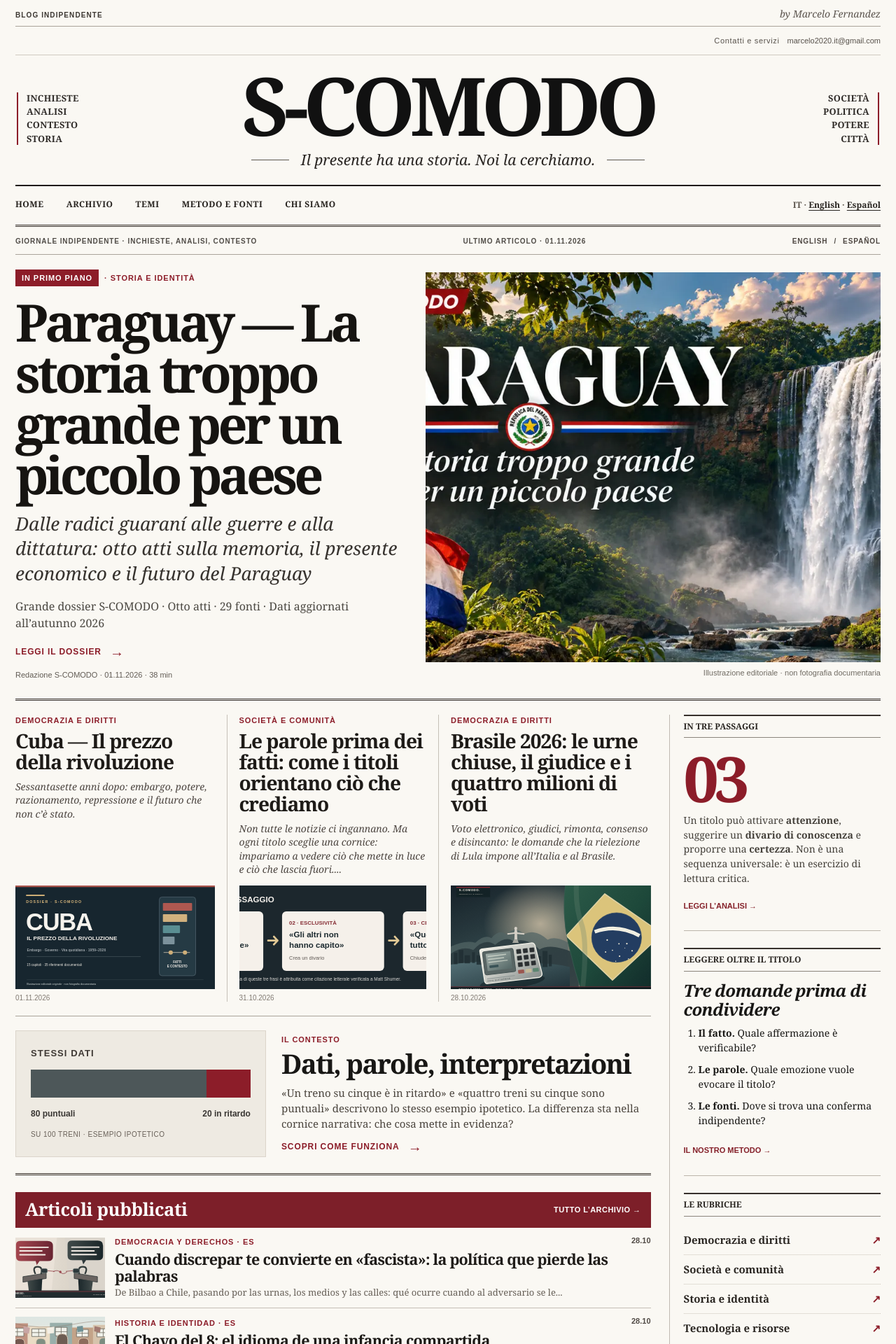
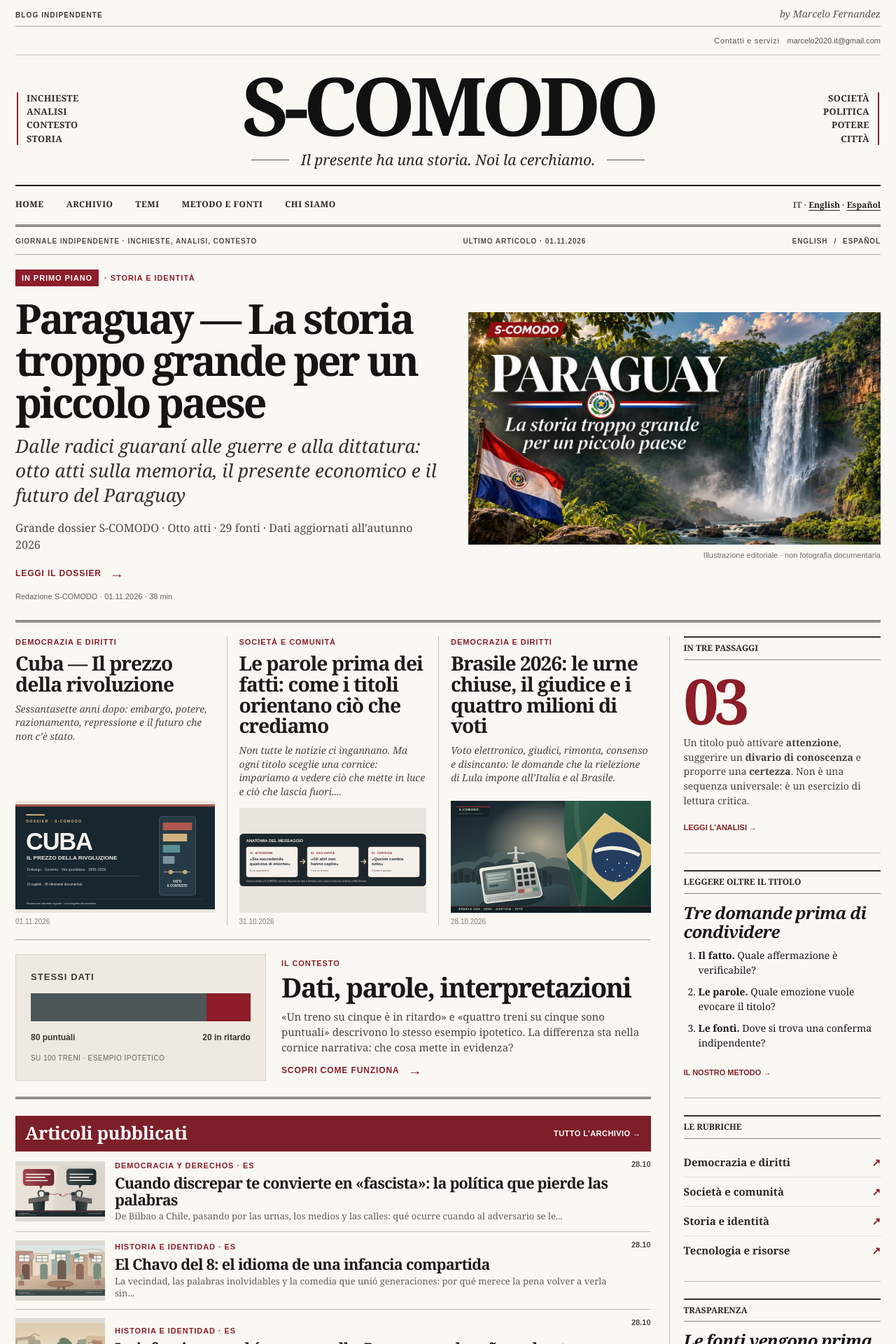
Before and after one commit to manzo8b/s-comodo, a Jekyll site: the page built from index.html, in a window 1280 px wide. Shown: the top 1920 px of the page at 70% size. Built offline with Jekyll 4.4.1, drawn with Linux system fonts in a browser that asks for light colours.

Commit message:
fix: mostra copertine intere e riequilibra griglia desktop su S-COMODO

```diff
--- a/assets/css/newspaper.css
+++ b/assets/css/newspaper.css
@@ -45,11 +45,11 @@ a:focus-visible,button:focus-visible,input:focus-visible{outline:3px solid #8420
 .front-edition-strip a{color:#4c4540;text-decoration:none}
 .front-edition-strip a:hover{color:#8c1d29;text-decoration:underline}
 .front-edition-langs{white-space:nowrap;display:flex;gap:9px}
-.front-lead{display:grid;grid-template-columns:minmax(0,.94fr) minmax(0,1.12fr);gap:clamp(22px,3.1vw,45px);padding:25px 0 28px;border-bottom:3px double #36302d;align-items:stretch}
+.front-lead{display:grid;grid-template-columns:minmax(0,1.03fr) minmax(0,1fr);gap:clamp(22px,3.1vw,45px);padding:25px 0 28px;border-bottom:3px double #36302d;align-items:center}
 .front-lead-copy{display:flex;flex-direction:column;justify-content:center;min-width:0}
 .front-eyebrow{margin:0 0 13px}
 .front-eyebrow span{background:#8c1d29;color:white;padding:6px 9px;margin-right:4px}
-.front-lead h1{font:700 clamp(3.35rem,5.75vw,6.35rem)/.99 Georgia,"Times New Roman",serif;letter-spacing:-.065em;margin:5px 0 16px;overflow-wrap:break-word}
+.front-lead h1{font:700 clamp(3rem,4.6vw,5rem)/1.02 Georgia,"Times New Roman",serif;letter-spacing:-.055em;margin:5px 0 16px;overflow-wrap:break-word}
 .front-lead h1 a{color:#161411;text-decoration:none}
 .front-lead h1 a:hover{text-decoration:underline;text-decoration-color:#8c1d29;text-decoration-thickness:2px}
 .front-lead-standfirst{font:italic clamp(1.24rem,2.05vw,1.65rem)/1.34 Georgia,serif;color:#36322e;margin:0 0 17px}
@@ -58,9 +58,9 @@ a:focus-visible,button:focus-visible,input:focus-visible{outline:3px solid #8420
 .front-read:hover{text-decoration:underline}
 .front-read span{font-size:20px;line-height:1}
 .front-byline{color:#615b54;font:11px Arial,sans-serif;margin:17px 0 0}
-.front-lead-image{margin:0;display:flex;flex-direction:column;min-width:0}
-.front-lead-image>a{display:block;flex:1;overflow:hidden;background:#e9e6df;min-height:370px}
-.front-lead-image img{width:100%;height:100%;object-fit:cover;object-position:center center;min-height:370px}
+.front-lead-image{margin:0;display:flex;flex-direction:column;min-width:0;width:100%;align-self:center}
+.front-lead-image>a{display:block;flex:none;overflow:hidden;background:#e9e6df;aspect-ratio:16/9;min-height:0}
+.front-lead-image img{display:block;width:100%;height:100%;object-fit:contain;object-position:center center;min-height:0}
 .front-lead-image figcaption{color:#716c64;text-align:right;font:11px/1.5 Arial,sans-serif;padding-top:7px}
 .front-image-fallback{display:flex;flex-direction:column;align-items:center;justify-content:center;color:#252323;background:#eae5dc;font:700 clamp(28px,5vw,54px) Georgia,serif;height:100%}
 .front-image-fallback span{font:12px Arial,sans-serif;letter-spacing:.08em;margin-top:10px}
@@ -75,8 +75,8 @@ a:focus-visible,button:focus-visible,input:focus-visible{outline:3px solid #8420
 .front-secondary h2 a,.front-archive-entry h3 a{color:#1e1b18;text-decoration:none}
 .front-secondary h2 a:hover,.front-archive-entry h3 a:hover{color:#8c1d29;text-decoration:underline}
 .front-secondary-intro{font:italic 14px/1.4 Georgia,serif;color:#4e4742;margin:0 0 13px;flex:1}
-.front-secondary-image{display:block;height:148px;background:#e8e5df;overflow:hidden}
-.front-secondary-image img{width:100%;height:100%;object-fit:cover;filter:saturate(.65)}
+.front-secondary-image{display:block;height:auto;aspect-ratio:16/9;background:#e8e5df;overflow:hidden}
+.front-secondary-image img{display:block;width:100%;height:100%;object-fit:contain;filter:saturate(.65)}
 .front-secondary-image img:hover{filter:saturate(.93)}
 .front-secondary-fallback{height:100%;display:grid;place-items:center;font:bold 28px Georgia,serif;color:#44403b}
 .front-secondary-date{margin:7px 0 0;font:10px Arial,sans-serif;color:#817a72}
@@ -115,7 +115,7 @@ a:focus-visible,button:focus-visible,input:focus-visible{outline:3px solid #8420
 .front-section-heading a:hover{text-decoration:underline}
 .front-archive-entry{display:grid;grid-template-columns:128px minmax(0,1fr) auto;gap:14px;align-items:center;padding:12px 0;border-bottom:1px solid #c6bfb6;min-width:0}
 .front-archive-thumb{display:block;overflow:hidden;background:#dedbd4}
-.front-archive-thumb img{width:128px;height:86px;object-fit:cover;filter:saturate(.64)}
+.front-archive-thumb img{display:block;width:128px;height:86px;object-fit:contain;filter:saturate(.64)}
 .front-archive-text{min-width:0}
 .front-archive-text .front-kicker{margin:0 0 5px}
 .front-archive-entry h3{font:700 1.35rem/1.09 Georgia,serif;letter-spacing:-.035em;margin:0 0 4px}
@@ -200,7 +200,7 @@ a:focus-visible,button:focus-visible,input:focus-visible{outline:3px solid #8420
  .front-newsboard{grid-template-columns:minmax(0,2.5fr) minmax(210px,1fr);gap:19px}
  .front-secondary{padding-inline:12px}
  .front-secondary h2{font-size:1.46rem}
- .front-lead h1{font-size:clamp(2.95rem,5.8vw,5.1rem)}
+ .front-lead h1{font-size:clamp(2.8rem,4.65vw,4.35rem)}
 }
 @media(max-width:850px){
  .site-masthead{grid-template-columns:minmax(0,1fr);min-height:0;padding:22px 0}
@@ -209,7 +209,8 @@ a:focus-visible,button:focus-visible,input:focus-visible{outline:3px solid #8420
  .front-newsboard{grid-template-columns:1fr}
  .front-rail{border-left:0;border-top:2px solid #33302b;padding:20px 0 0;display:grid;grid-template-columns:repeat(2,minmax(0,1fr));gap:10px 24px}
  .front-rail-block{margin-bottom:0}
- .front-lead-image>a,.front-lead-image img{min-height:290px}
+ .front-lead{grid-template-columns:1fr;gap:18px}
+ .front-lead-image>a,.front-lead-image img{min-height:0}
 }
 @media(max-width:680px){
  .container{width:calc(100% - 30px)}
@@ -224,9 +225,9 @@ a:focus-visible,button:focus-visible,input:focus-visible{outline:3px solid #8420
  .editorial-contact-strip a span{display:none}
  .front-edition-strip{flex-wrap:wrap;gap:5px 13px;font-size:9px}
  .front-lead{grid-template-columns:1fr;gap:16px;padding:23px 0 20px}
- .front-lead h1{font-size:clamp(2.7rem,12vw,4.7rem)}
+ .front-lead h1{font-size:clamp(2.65rem,9.5vw,3.9rem)}
  .front-lead-summary{font-size:15px}
- .front-lead-image>a,.front-lead-image img{min-height:230px;max-height:360px}
+ .front-lead-image>a,.front-lead-image img{min-height:0;max-height:none}
  .front-secondaries{grid-template-columns:1fr;gap:17px}
  .front-secondary,.front-secondary:first-child,.front-secondary:last-child{padding:0 0 17px;border:0;border-bottom:1px solid #c6c0b8}
  .front-secondary:last-child{border-bottom:0}
@@ -255,3 +256,10 @@ a:focus-visible,button:focus-visible,input:focus-visible{outline:3px solid #8420
  .front-rail{border-left:1px solid #888}
  .front-explainer-art{background:#f5f5f5}
 }
+
+/* Cover-safe image system · 2026-11-01
+ * Unlike photographs used as decorative backgrounds, editorial covers often include
+ * titles and emblems. Contain, never crop, in all home/archive/article templates.
+ */
+.home-editorial-image img{display:block;width:100%;height:auto;aspect-ratio:16/9;object-fit:contain;background:#e9e6df}
+.article-image img{display:block;width:100%;height:auto;max-width:100%;object-fit:contain}
```
